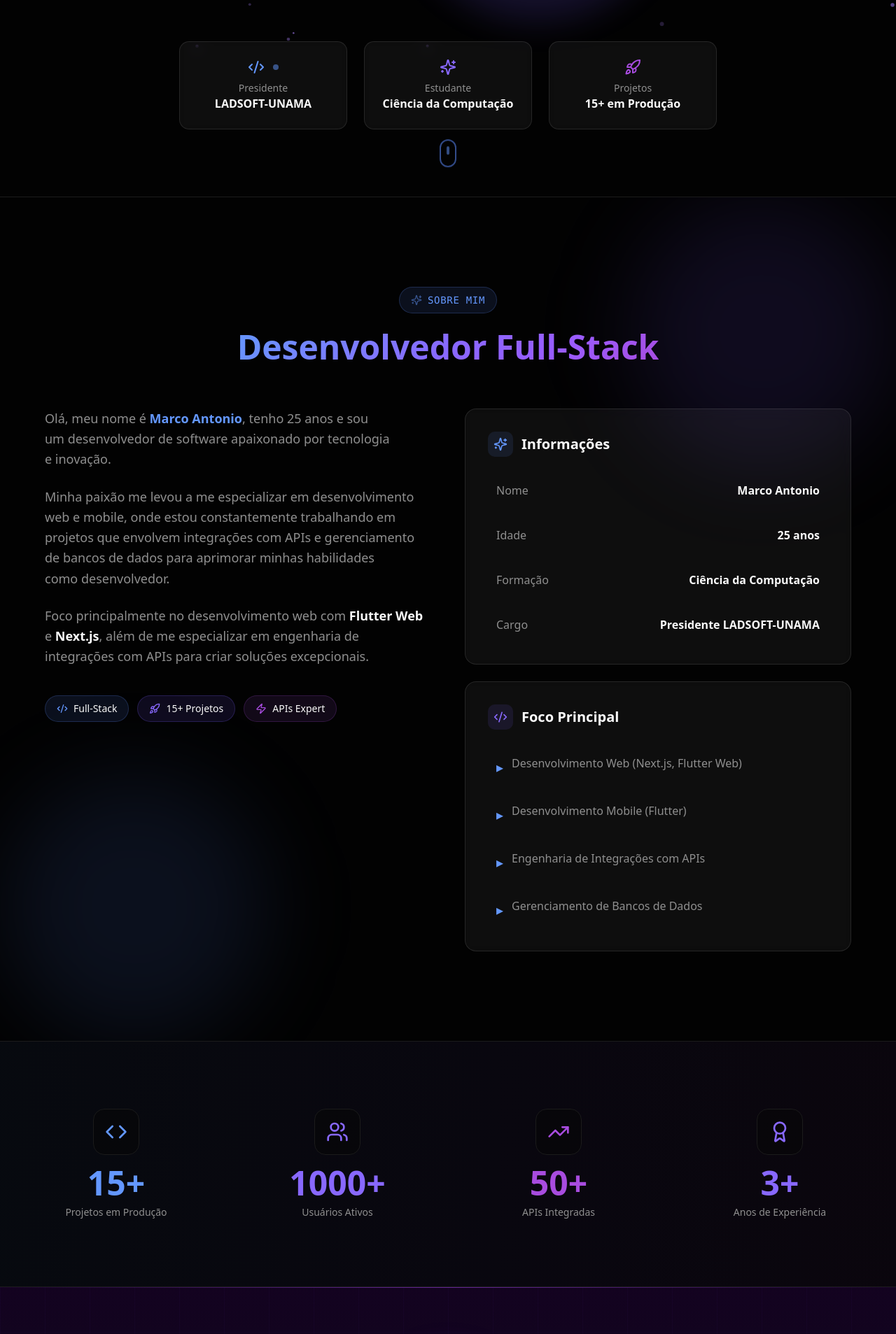
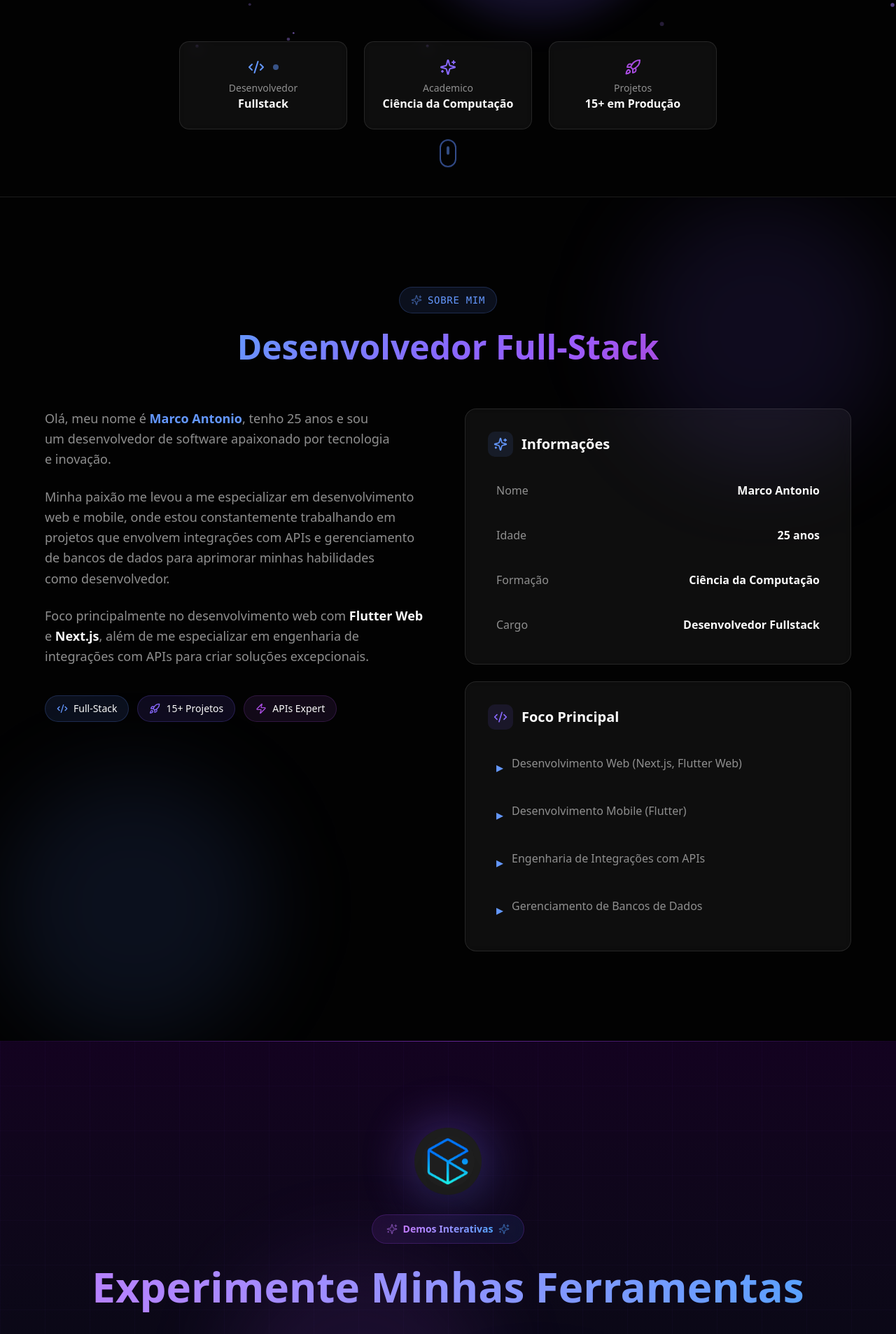
Before and after one commit to marco0antonio0/Portfolio-v2, a Next.js app: page / in a window 1280 px wide. Shown: the part 724-2631 px from the top of the page at 70% size. Built offline with nearby package versions, Linux system fonts and the light colour scheme.

Commit message:
feat/portfolio: fix sections

```diff
--- a/app/page.tsx
+++ b/app/page.tsx
@@ -3,7 +3,7 @@ import { About } from "@/components/about"
 import { Projects } from "@/components/projects"
 import { Skills } from "@/components/skills"
 import { Contact } from "@/components/contact"
-import { Stats } from "@/components/stats"
+// import { Stats } from "@/components/stats"
 import { DemoSection } from "@/components/demo-section"
 
 export default function Home() {
@@ -11,7 +11,7 @@ export default function Home() {
     <main className="min-h-screen">
       <Hero />
       <About />
-      <Stats />
+      {/* <Stats /> */}
       <DemoSection />
       <Projects />
       <Skills />
--- a/components/about.tsx
+++ b/components/about.tsx
@@ -77,7 +77,7 @@ export function About() {
                 </div>
                 <div className="flex justify-between items-center p-3 rounded-lg hover:bg-primary/5 transition-colors">
                   <dt className="text-sm sm:text-base text-muted-foreground">Cargo</dt>
-                  <dd className="text-sm sm:text-base text-foreground font-semibold">Presidente LADSOFT-UNAMA</dd>
+                  <dd className="text-sm sm:text-base text-foreground font-semibold">Desenvolvedor Fullstack</dd>
                 </div>
               </dl>
             </div>
--- a/components/hero.tsx
+++ b/components/hero.tsx
@@ -100,7 +100,7 @@ export function Hero() {
           <div className="relative overflow-hidden rounded-full">
             <span className="relative z-10 text-xs sm:text-sm font-mono text-foreground bg-card/80 backdrop-blur-sm px-4 sm:px-6 py-2 sm:py-3 rounded-full border border-primary/30 flex items-center gap-2">
               <Sparkles className="h-3 w-3 sm:h-4 sm:w-4 text-primary animate-pulse" />
-              <span className="hidden sm:inline">Disponível para novos projetos</span>
+              <span className="hidden sm:inline">Powered by Marco A.</span>
               <span className="sm:hidden">Disponível</span>
               <span className="relative flex h-2 w-2">
                 <span className="animate-ping absolute inline-flex h-full w-full rounded-full bg-primary opacity-75"></span>
@@ -170,15 +170,15 @@ export function Hero() {
               <Code2 className="h-5 w-5 sm:h-6 sm:w-6 text-primary group-hover:scale-110 transition-transform" />
               <div className="h-2 w-2 rounded-full bg-primary animate-pulse" />
             </div>
-            <p className="text-xs sm:text-sm text-muted-foreground">Presidente</p>
-            <p className="font-semibold text-foreground text-sm sm:text-base">LADSOFT-UNAMA</p>
+            <p className="text-xs sm:text-sm text-muted-foreground">Desenvolvedor</p>
+            <p className="font-semibold text-foreground text-sm sm:text-base">Fullstack</p>
           </div>
 
           <div className="glass-effect rounded-xl p-5 sm:p-6 hover:bg-primary/5 transition-all group">
             <div className="flex items-center justify-center gap-3 mb-2">
               <Sparkles className="h-5 w-5 sm:h-6 sm:w-6 text-accent group-hover:scale-110 transition-transform" />
             </div>
-            <p className="text-xs sm:text-sm text-muted-foreground">Estudante</p>
+            <p className="text-xs sm:text-sm text-muted-foreground">Academico</p>
             <p className="font-semibold text-foreground text-sm sm:text-base">Ciência da Computação</p>
           </div>
 
--- a/components/stats.tsx
+++ b/components/stats.tsx
@@ -1,92 +1,92 @@
-"use client"
+// "use client"
 
-import { TrendingUp, Users, Code, Award } from "lucide-react"
-import { useEffect, useState } from "react"
+// import { TrendingUp, Users, Code, Award } from "lucide-react"
+// import { useEffect, useState } from "react"
 
-const stats = [
-  {
-    icon: Code,
-    value: 15,
-    suffix: "+",
-    label: "Projetos em Produção",
-    color: "text-primary",
-  },
-  {
-    icon: Users,
-    value: 1000,
-    suffix: "+",
-    label: "Usuários Ativos",
-    color: "text-accent",
-  },
-  {
-    icon: TrendingUp,
-    value: 50,
-    suffix: "+",
-    label: "APIs Integradas",
-    color: "text-chart-3",
-  },
-  {
-    icon: Award,
-    value: 3,
-    suffix: "+",
-    label: "Anos de Experiência",
-    color: "text-chart-2",
-  },
-]
+// const stats = [
+//   {
+//     icon: Code,
+//     value: 15,
+//     suffix: "+",
+//     label: "Projetos em Produção",
+//     color: "text-primary",
+//   },
+//   {
+//     icon: Users,
+//     value: 1000,
+//     suffix: "+",
+//     label: "Usuários Ativos",
+//     color: "text-accent",
+//   },
+//   {
+//     icon: TrendingUp,
+//     value: 50,
+//     suffix: "+",
+//     label: "APIs Integradas",
+//     color: "text-chart-3",
+//   },
+//   {
+//     icon: Award,
+//     value: 3,
+//     suffix: "+",
+//     label: "Anos de Experiência",
+//     color: "text-chart-2",
+//   },
+// ]
 
-export function Stats() {
-  const [isVisible, setIsVisible] = useState(false)
+// export function Stats() {
+//   const [isVisible, setIsVisible] = useState(false)
 
-  useEffect(() => {
-    setIsVisible(true)
-  }, [])
+//   useEffect(() => {
+//     setIsVisible(true)
+//   }, [])
 
-  return (
-    <section className="relative py-16 sm:py-20 md:py-24 px-4 sm:px-6 border-y border-border overflow-hidden">
-      <div className="absolute inset-0 bg-gradient-to-r from-primary/5 via-accent/5 to-chart-3/5" />
+//   return (
+//     <section className="relative py-16 sm:py-20 md:py-24 px-4 sm:px-6 border-y border-border overflow-hidden">
+//       <div className="absolute inset-0 bg-gradient-to-r from-primary/5 via-accent/5 to-chart-3/5" />
 
-      <div className="max-w-7xl mx-auto relative z-10">
-        <div className="grid grid-cols-2 lg:grid-cols-4 gap-6 sm:gap-8">
-          {stats.map((stat, index) => {
-            const Icon = stat.icon
-            return (
-              <div
-                key={index}
-                className="text-center space-y-3 sm:space-y-4 group"
-                style={{
-                  animation: isVisible ? `fadeInUp 0.6s ease-out ${index * 0.1}s both` : "none",
-                }}
-              >
-                <div className="inline-flex p-3 sm:p-4 rounded-2xl bg-card/50 backdrop-blur-sm border border-border group-hover:border-primary/50 transition-all group-hover:scale-110">
-                  <Icon className={`h-6 w-6 sm:h-8 sm:w-8 ${stat.color}`} />
-                </div>
-                <div>
-                  <div className="text-3xl sm:text-4xl md:text-5xl font-bold">
-                    <span className={stat.color}>
-                      {stat.value}
-                      {stat.suffix}
-                    </span>
-                  </div>
-                  <p className="text-xs sm:text-sm text-muted-foreground mt-2">{stat.label}</p>
-                </div>
-              </div>
-            )
-          })}
-        </div>
-      </div>
+//       <div className="max-w-7xl mx-auto relative z-10">
+//         <div className="grid grid-cols-2 lg:grid-cols-4 gap-6 sm:gap-8">
+//           {stats.map((stat, index) => {
+//             const Icon = stat.icon
+//             return (
+//               <div
+//                 key={index}
+//                 className="text-center space-y-3 sm:space-y-4 group"
+//                 style={{
+//                   animation: isVisible ? `fadeInUp 0.6s ease-out ${index * 0.1}s both` : "none",
+//                 }}
+//               >
+//                 <div className="inline-flex p-3 sm:p-4 rounded-2xl bg-card/50 backdrop-blur-sm border border-border group-hover:border-primary/50 transition-all group-hover:scale-110">
+//                   <Icon className={`h-6 w-6 sm:h-8 sm:w-8 ${stat.color}`} />
+//                 </div>
+//                 <div>
+//                   <div className="text-3xl sm:text-4xl md:text-5xl font-bold">
+//                     <span className={stat.color}>
+//                       {stat.value}
+//                       {stat.suffix}
+//                     </span>
+//                   </div>
+//                   <p className="text-xs sm:text-sm text-muted-foreground mt-2">{stat.label}</p>
+//                 </div>
+//               </div>
+//             )
+//           })}
+//         </div>
+//       </div>
 
-      <style jsx>{`
-        @keyframes fadeInUp {
-          from {
-            opacity: 0;
-            transform: translateY(30px);
-          }
-          to {
-            opacity: 1;
-            transform: translateY(0);
-          }
-        }
-      `}</style>
-    </section>
-  )
-}
+//       <style jsx>{`
+//         @keyframes fadeInUp {
+//           from {
+//             opacity: 0;
+//             transform: translateY(30px);
+//           }
+//           to {
+//             opacity: 1;
+//             transform: translateY(0);
+//           }
+//         }
+//       `}</style>
+//     </section>
+//   )
+// }
```
